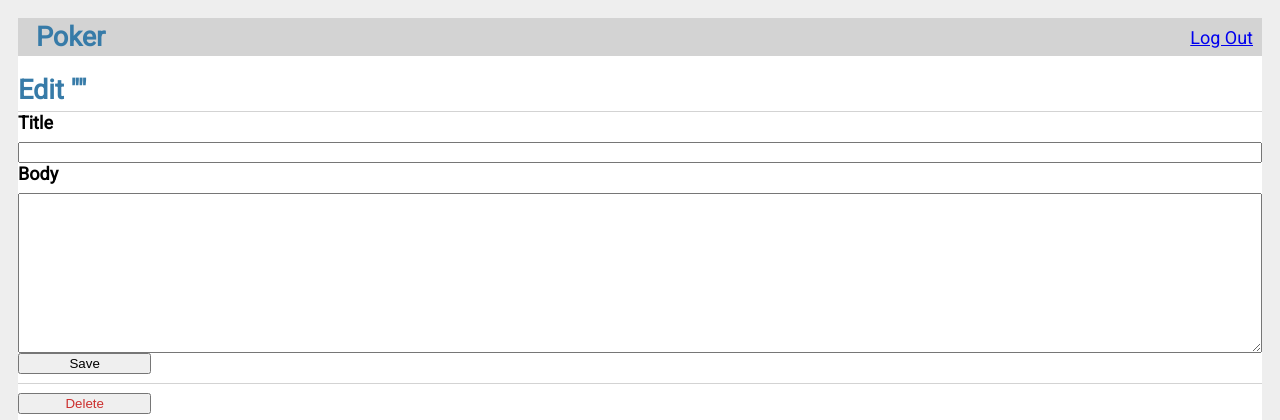
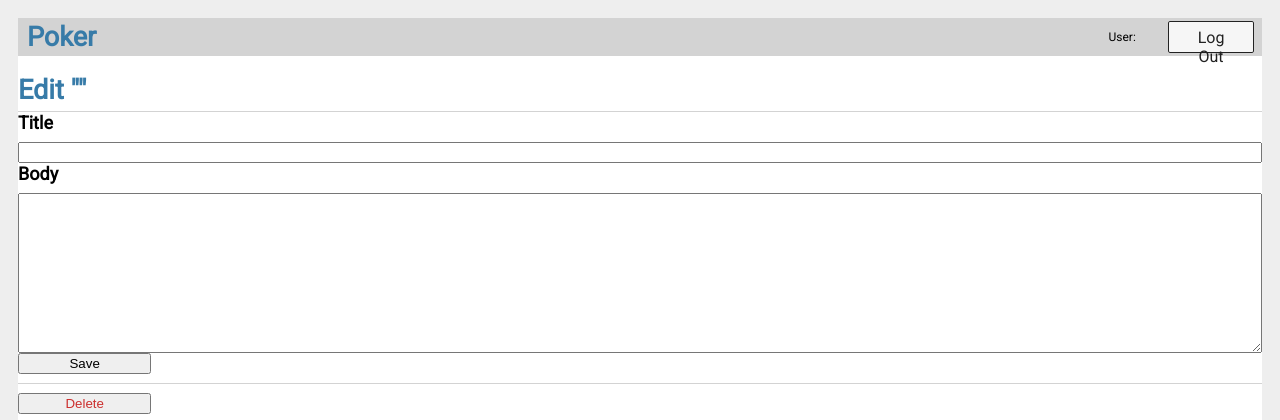
Before and after one commit to Dtenwolde/web-poker, a Flask app: template flaskr/templates/poker/update.html in a window 1280 px wide. Shown: the top 420 px of the page. Run offline with Flask 2, Linux system fonts and the light colour scheme; the template is opened without the code that fills it, so the values that code supplies are empty; some libraries are stand-ins or nearby versions.

Commit message:
css for buttons etc, main menu cleaned up, some small bugs fixed

```diff
--- a/flaskr/__init__.py
+++ b/flaskr/__init__.py
@@ -2,11 +2,16 @@ import os
 
 from flask import Flask
 from flask_socketio import SocketIO
+import logging
 
 from flaskr.lib.user_session import session_user
 
 global app
 global sio
+global logger
+
+
+logger = logging.getLogger("game")
 
 
 def create_app(test_config=None):
--- a/flaskr/static/style.css
+++ b/flaskr/static/style.css
@@ -43,39 +43,26 @@ hr {
 nav {
     background: lightgray;
     display: flex;
+    justify-content: space-between;
     align-items: center;
-    padding: 0 0.5rem;
+    padding: 0 0 0 0.5rem;
     height: 5%;
     box-sizing: border-box;
-
 }
 
-nav h1 {
-    flex: auto;
-    margin: 0;
-}
 
-nav h1 {
-    text-decoration: none;
-    padding: 0.25rem 0.5rem;
-}
-
-nav ul {
-    display: flex;
-    list-style: none;
-    margin: 0;
-    padding: 0;
-}
-
-nav ul li, nav ul li span, header .action {
-    display: block;
-}
 
 .content {
     box-sizing: border-box;
 
     width: 100%;
     height: 100%;
+}
+
+.main-content-wrapper {
+    display: flex;
+    flex-direction: row;
+    justify-content: center;
 }
 
 .content > header {
@@ -97,6 +84,12 @@ nav ul li, nav ul li span, header .action {
     border: 1px solid #377ba8;
     box-sizing: border-box;
 
+}
+
+.room-wrapper {
+    width: 40%;
+    display: flex;
+    flex-direction: column;
 }
 
 .post > header {
@@ -181,8 +174,8 @@ input[type=submit] {
     padding: 0 0 8px;
     text-align: left;
 
-    -ms-overflow-style: none;  /* IE and Edge */
-    scrollbar-width: none;  /* Firefox */
+    -ms-overflow-style: none; /* IE and Edge */
+    scrollbar-width: none; /* Firefox */
 }
 
 #game-wrapper {
@@ -224,6 +217,7 @@ input[type=submit] {
     border-radius: 0.12em;
     box-sizing: border-box;
 
+    background-color: #f6f6f6;
     -webkit-appearance: none;
     height: 32px;
 }
@@ -413,8 +407,8 @@ input[type=submit] {
     border-bottom: 1px solid grey;
     text-align: center;
 
-    -ms-overflow-style: none;  /* IE and Edge */
-    scrollbar-width: none;  /* Firefox */
+    -ms-overflow-style: none; /* IE and Edge */
+    scrollbar-width: none; /* Firefox */
 }
 
 .event-log-entry:nth-child(even) {
@@ -451,3 +445,33 @@ input[type=submit] {
     flex: 1;
     text-align: center;
 }
+
+.nav-bar {
+    height: 100%;
+    display: flex;
+    flex-direction: row;
+
+    justify-content: end;
+    align-items: center;
+}
+
+.nav-bar > * {
+    flex: 1;
+    margin: 0 8px;
+    box-sizing: border-box;
+}
+
+.styled-div-text {
+    display: flex;
+    flex-direction: row;
+    width: fit-content;
+    align-items: center;
+}
+.styled-div-text > * {
+    margin: 0 2px;
+}
+
+.custom-text {
+    font-size: 12px;
+    text-align: center;
+}
--- a/flaskr/templates/base.html
+++ b/flaskr/templates/base.html
@@ -5,15 +5,24 @@
 <body>
 <nav>
     <h1>Poker</h1>
-    <ul>
+    <div class="nav-bar">
         {% if session_user() is not none %}
-            <li><span>{{ session_user().username }}</span>
-            <li><a href="{{ url_for('auth.logout') }}">Log Out</a>
-                {% else %}
-            <li><a href="{{ url_for('auth.register') }}">Register</a>
-            <li><a href="{{ url_for('auth.login') }}">Log In</a>
+            <div class="styled-div-text">
+                <div class="custom-text">User: </div>
+                <div class="custom-title">{{ session_user().username }}</div>
+            </div>
+            <button class="custom-input custom-button" onclick="document.location.href='{{ url_for('auth.logout') }}';">
+                Log Out
+            </button>
+        {% else %}
+            <button class="custom-input custom-button"
+                    onclick="document.location.href='{{ url_for('auth.register') }}';">Register
+            </button>
+            <button class="custom-input custom-button" onclick="document.location.href='{{ url_for('auth.login') }}';">
+                Login
+            </button>
         {% endif %}
-    </ul>
+    </div>
 </nav>
 <div class="content-wrapper">
     <section class="content">
--- a/run.py
+++ b/run.py
@@ -6,6 +6,7 @@ from geventwebsocket import WebSocketServer
 host = '0.0.0.0'
 port = 5000
 
+
 if __name__ == "__main__":
     import flaskr
     print("Server starting")
```
Also changed, not shown: flaskr/lib/game/PokerTable.py (+4 -3 lines), flaskr/mysocket.py (+18 -4 lines), flaskr/static/game.js (+13 -10 lines), flaskr/templates/poker/index.html (+11 -3 lines).
